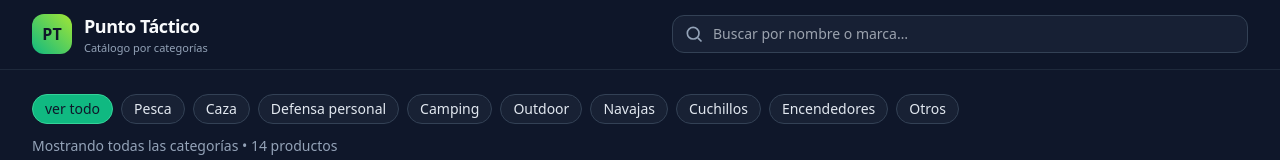
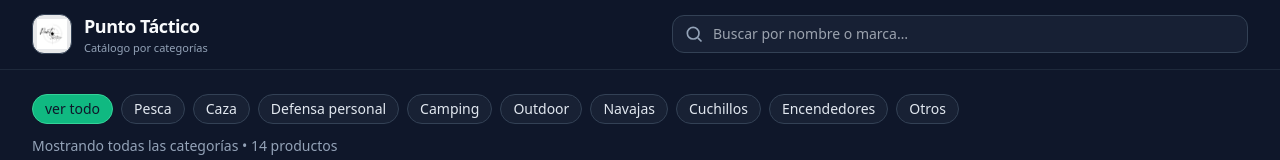
Before and after one commit to patriciagromeroa/ptactico-web, a Next.js app: page / in a window 1280 px wide. Shown: the top 160 px of the page. Built offline with nearby package versions, Linux system fonts and the light colour scheme.

Commit message:
Update Storefront.jsx

```diff
--- a/components/Storefront.jsx
+++ b/components/Storefront.jsx
@@ -11,32 +11,49 @@
     let list = PRODUCTS.slice();
     if (category && category !== "ver todo") list = list.filter(p => p.category === category);
     const query = q.trim().toLowerCase();
-    if (query) list = list.filter(p =>
-      p.name.toLowerCase().includes(query) ||
-      p.brand.toLowerCase().includes(query) ||
-      (p.desc || "").toLowerCase().includes(query)
-    );
+    if (query) {
+      list = list.filter(p =>
+        p.name.toLowerCase().includes(query) ||
+        p.brand.toLowerCase().includes(query) ||
+        (p.desc || "").toLowerCase().includes(query)
+      );
+    }
     return list;
   }, [category, q]);
 
   return (
     <div className="min-h-screen bg-gradient-to-b from-slate-900 via-slate-900 to-slate-950 text-slate-50">
+      {/* HEADER */}
       <header className="sticky top-0 z-30 backdrop-blur supports-[backdrop-filter]:bg-slate-900/70 bg-slate-900/90 border-b border-slate-800">
         <div className="max-w-7xl mx-auto px-4 sm:px-6 lg:px-8 py-3 flex items-center gap-3">
           <div className="flex items-center gap-3">
-            <div className="h-10 w-10 rounded-xl bg-gradient-to-tr from-emerald-500 to-lime-400 grid place-content-center font-black text-slate-900">PT</div>
+            {/* Logo real (usa tu archivo en /public/Logo ptactico web.png) */}
+            <div className="h-10 w-10 rounded-xl overflow-hidden border border-slate-700 bg-white/90">
+              <img
+                src="/Logo%20ptactico%20web.png"
+                alt="Logo Punto Táctico"
+                className="w-full h-full object-contain p-1"
+              />
+            </div>
             <div>
               <div className="text-lg font-extrabold tracking-tight">Punto Táctico</div>
               <div className="text-[11px] text-slate-400">Catálogo por categorías</div>
             </div>
           </div>
+
           <div className="relative ml-auto w-full max-w-xl">
             <svg className="w-5 h-5 absolute left-3 top-1/2 -translate-y-1/2 text-slate-400" viewBox="0 0 24 24" fill="none" stroke="currentColor"><circle cx="11" cy="11" r="7" strokeWidth="2" /><line x1="21" y1="21" x2="16.65" y2="16.65" strokeWidth="2" /></svg>
-            <input value={q} onChange={(e)=>setQ(e.target.value)} placeholder="Buscar por nombre o marca…" className="w-full pl-10 pr-4 py-2 rounded-xl bg-slate-800/60 border border-slate-700 outline-none focus:ring-2 ring-lime-400/40 text-sm" />
+            <input
+              value={q}
+              onChange={(e)=>setQ(e.target.value)}
+              placeholder="Buscar por nombre o marca…"
+              className="w-full pl-10 pr-4 py-2 rounded-xl bg-slate-800/60 border border-slate-700 outline-none focus:ring-2 ring-lime-400/40 text-sm"
+            />
           </div>
         </div>
       </header>
 
+      {/* CONTENIDO */}
       <main className="max-w-7xl mx-auto px-4 sm:px-6 lg:px-8">
         <section className="py-6">
           <div className="flex gap-2 flex-wrap">
@@ -66,6 +83,7 @@
         </section>
       </main>
 
+      {/* FOOTER */}
       <footer className="border-t border-slate-800 py-10 mt-10">
         <div className="max-w-7xl mx-auto px-4 sm:px-6 lg:px-8 grid md:grid-cols-4 gap-6 text-sm">
           <div>
```
